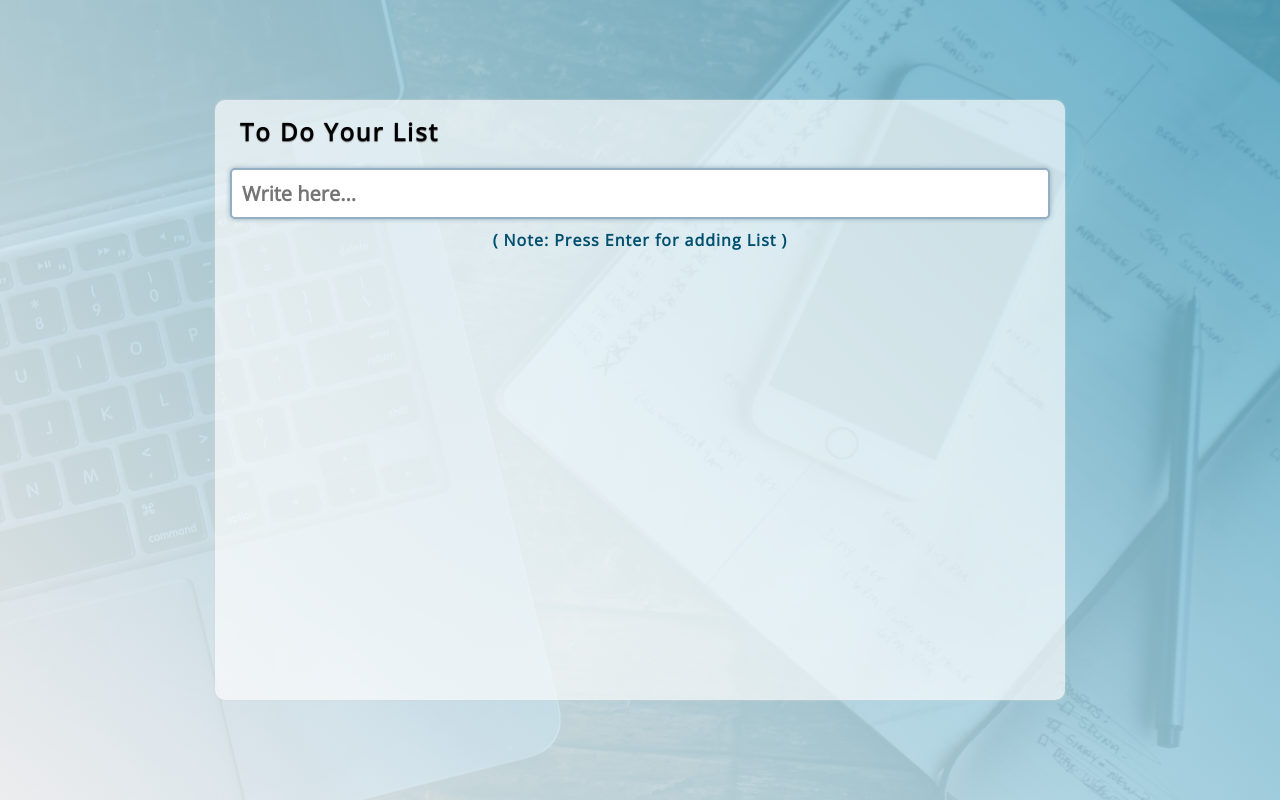
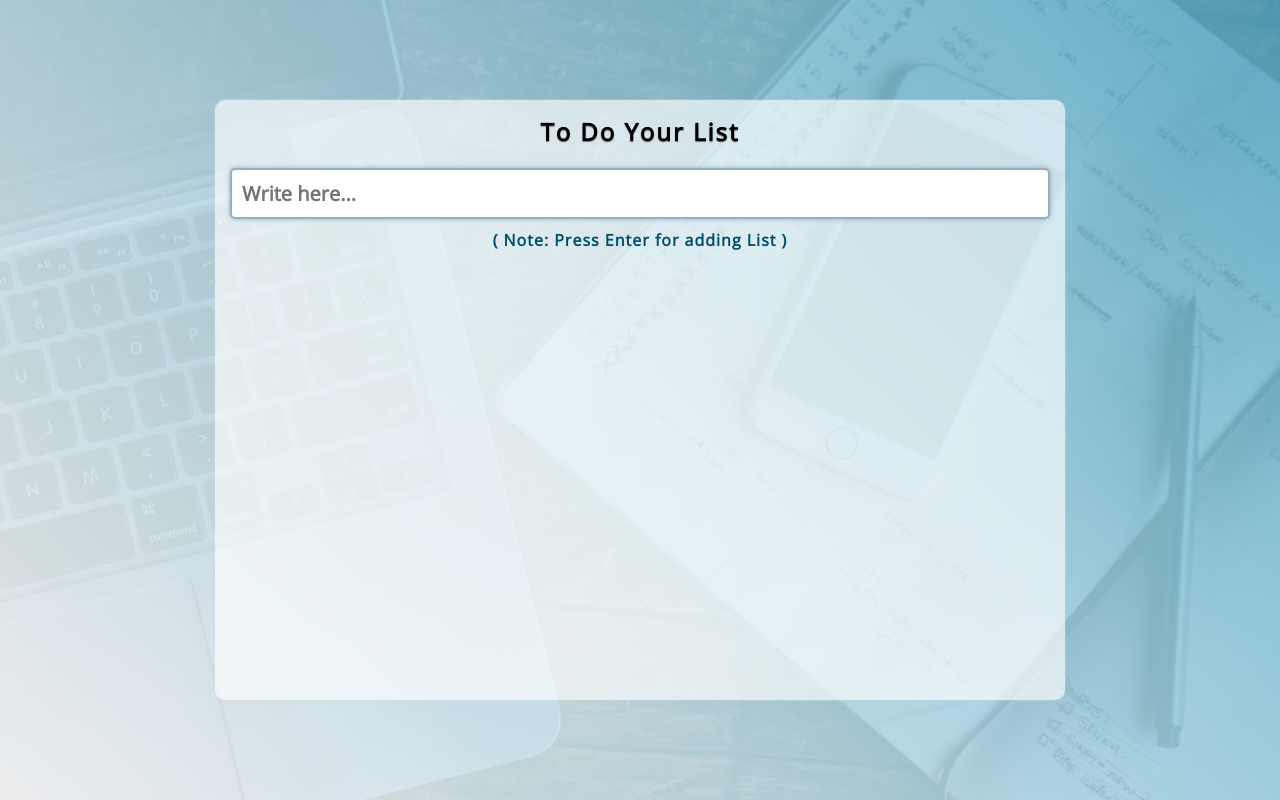
Before and after one commit to farhaanmalik/Simple-To-Do-List, a plain HTML site: page index.html in a window 1280 px wide. Drawn offline with nearby package versions, Linux system fonts and the light colour scheme.

Commit message:
Update style.css

```diff
--- a/style.css
+++ b/style.css
@@ -27,11 +27,12 @@ main {
     border-radius: 10px;
     padding: 15px;
     box-shadow: 0px 0px 2px #d4d4d4;
+    margin: 0px 10px;
 }
 .head{
     display: flex;
     align-items: center;
-    justify-content: space-between;
+    justify-content: center;
     padding: 0px 10px;
 }
 .head input{
```
